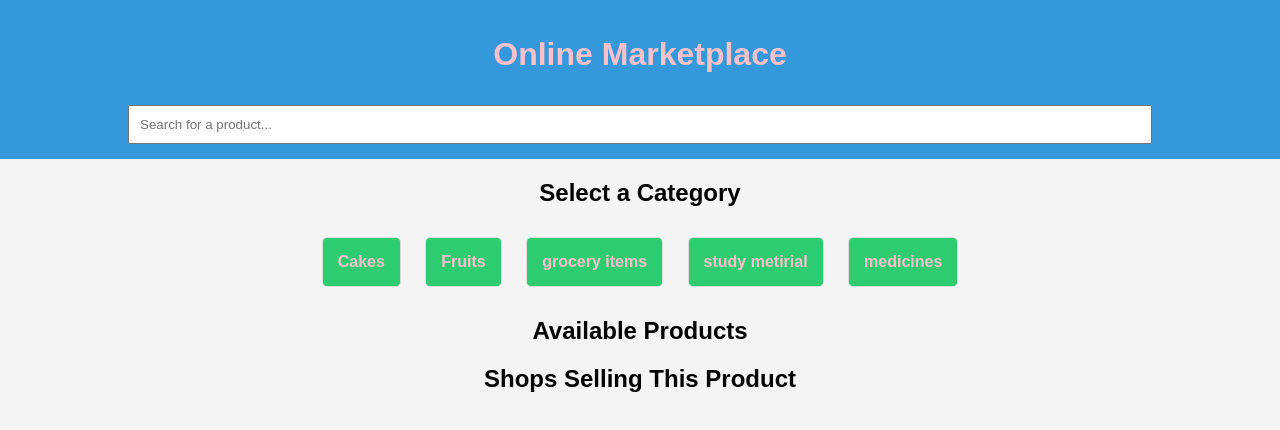
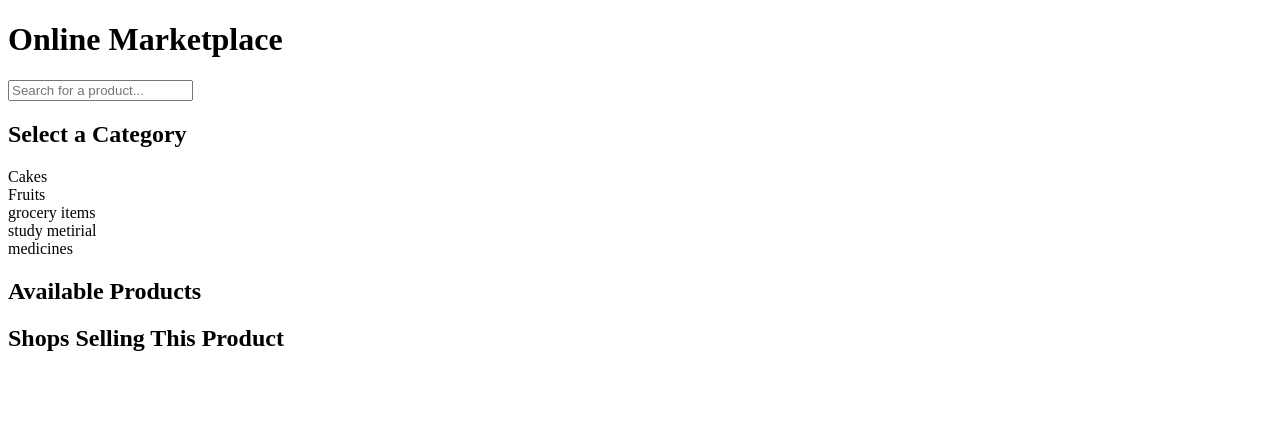
Before and after one commit to jumana-y/Me-, a plain HTML site: page index.html in a window 1280 px wide. Drawn offline with Linux system fonts and the light colour scheme.

Commit message:
Update index.html

```diff
--- a/index.html
+++ b/index.html
@@ -4,15 +4,7 @@
     <meta charset="UTF-8">
     <meta name="viewport" content="width=device-width, initial-scale=1.0">
     <title>Online Marketplace</title>
-    <style>
-        body { font-family: Arial, sans-serif; text-align: center; margin: 0; padding: 0; background: #f4f4f4; }
-        header { background: #3498db; color: pink; padding: 15px; }
-        #searchBox { width: 80%; padding: 10px; margin-top: 10px; }
-        .category, .product, .shop { border: 1px solid #ddd; padding: 15px; margin: 10px; display: inline-block; cursor: pointer; border-radius: 5px; background: white; }
-        .category { background: #2ecc71; color: pink; font-weight: bold; }
-        .hidden { display: pictures; }
-        button { margin-top: 10px; padding: 10px; cursor: pointer; background: #e74c3c; color: white; border: none; border-radius: 5px; }
-    </style>
+
 </head>
 <body>
 
```
